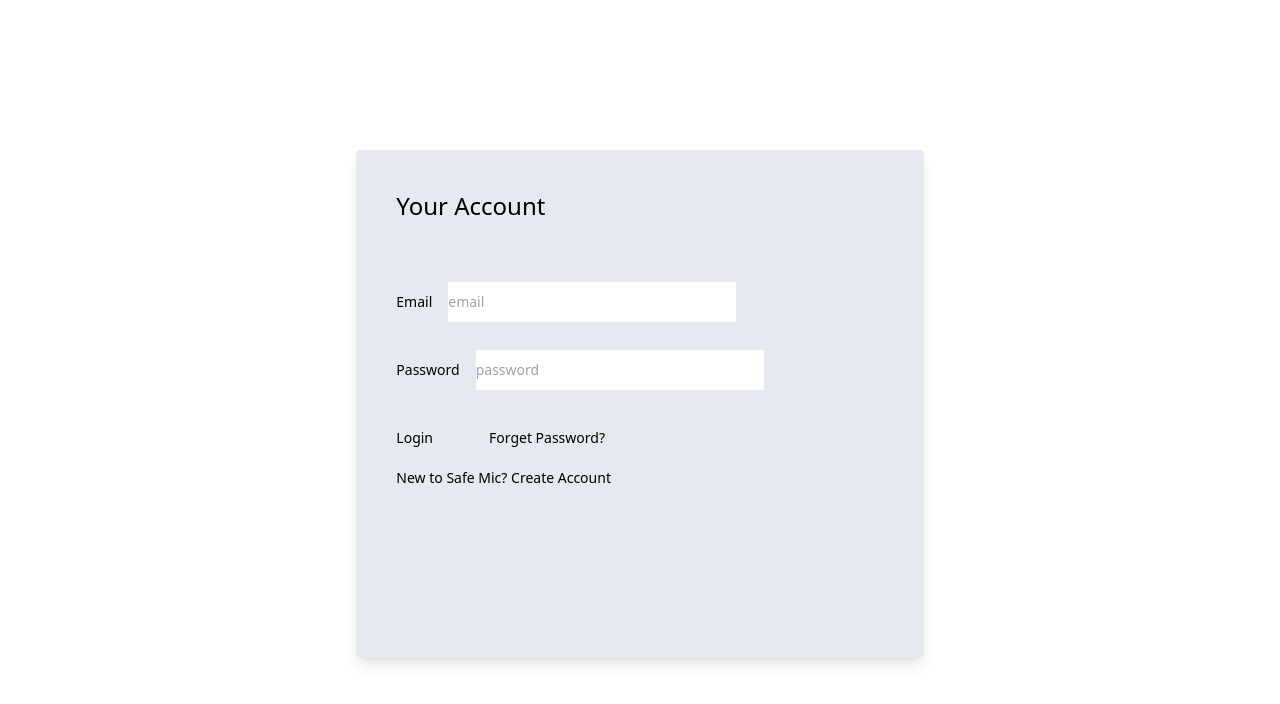
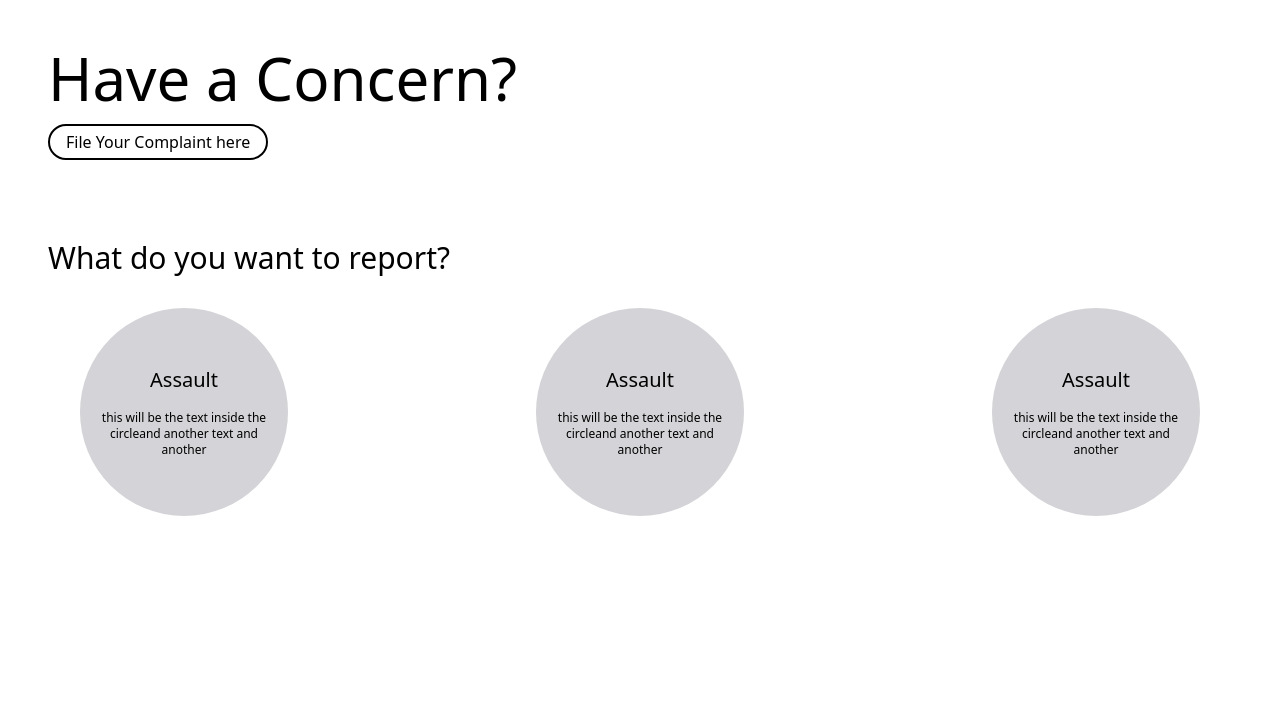
Before and after one commit to Kad-19/safe-mic-project, a React (Vite) app: page /complaint in a window 1280 px wide. Shown: the top 704 px of the page. Built offline with nearby package versions, Linux system fonts and the light colour scheme.

Commit message:
circle components/ complaint page

```diff
--- a/src/App.jsx
+++ b/src/App.jsx
@@ -1,13 +1,9 @@
 import React from 'react'
 import LoginPage from './component/LoginPage/LoginPage'
-
+import Complaint from './component/Complaint/Complaint'
 const App = () => {
   return (
-    <div className="flex justify-center it p-[150px]">
-
-      <LoginPage/>
-    </div>
-
+  <Complaint/>
   )
 }
 
--- /dev/null
+++ b/src/component/Circular units/Circles.jsx
@@ -0,0 +1,13 @@
+function Circles({title, detail}){
+    return <div className="flex flex-wrap bg-zinc-300 w-52 h-52 rounded-full p-2 m-8 items-center justify-center hover:scale-110 duration-1000">
+
+        <p className="text-center text-xs">
+            <h1 className="  text-xl">
+                {title}
+            </h1>
+            <br />
+            {detail}
+        </p>
+
+    </div>
+}export default Circles;
--- /dev/null
+++ b/src/component/Complaint/Complaint.jsx
@@ -0,0 +1,24 @@
+import Circles from "../Circular units/Circles";
+function Complaint(){
+    return <div className=" grid grid-cols-1 m-12 h-1/2 items-center">
+
+    <div className="mb-16">
+    <h1 className=" text-6xl">
+        Have a Concern?
+    </h1>
+    <button className=" max-w-max border-solid my-4 border-black border-2 rounded-3xl px-4 p-1 hover:font-semibold hover:p-2">
+        File Your Complaint here
+    </button>
+    </div>
+
+
+    <h1 className="text-3xl">
+        What do you want to report?
+    </h1>
+    <div className="flex justify-between">
+        <Circles title={"Assault"} detail={" this will be the text inside the circleand another text and another"}/>
+        <Circles title={"Assault"} detail={" this will be the text inside the circleand another text and another"}/>
+        <Circles title={"Assault"} detail={" this will be the text inside the circleand another text and another"}/>
+    </div>
+    </div>
+}export default Complaint;
```
